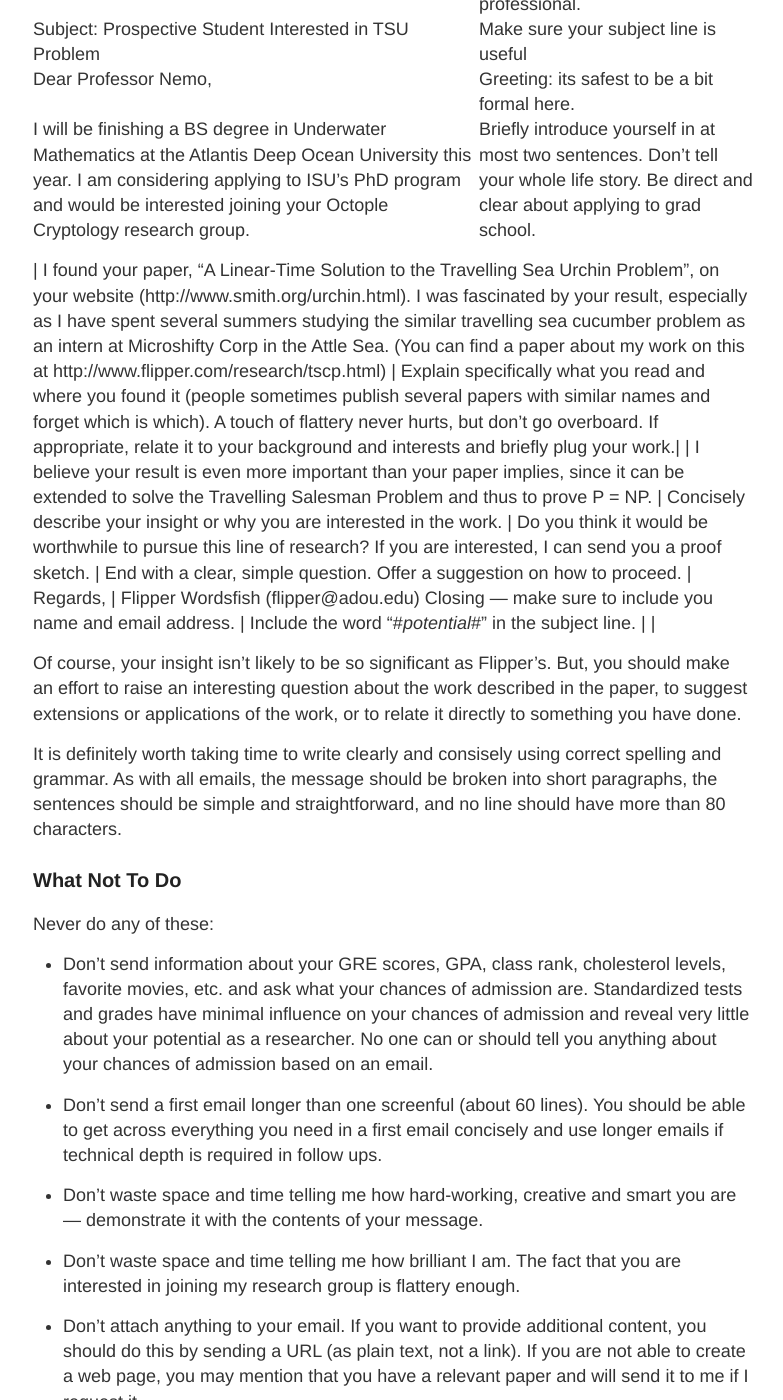
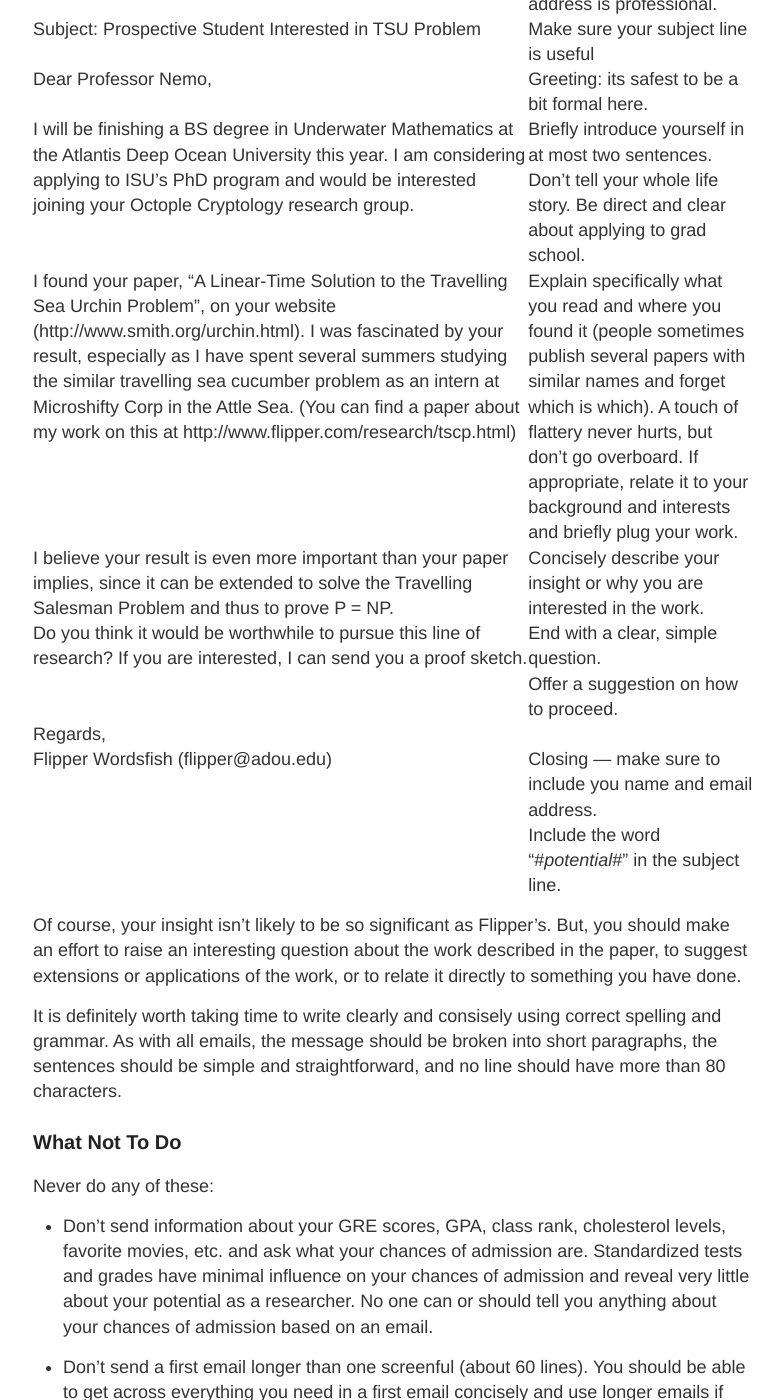
Before and after one commit to hridesh/hridesh.github.io, a Jekyll site: the page built from prospective.md, in a window 1280 px wide and 1400 px high, scrolled down 1092 px. Shown: the whole window, without its empty margins (247-1030 px from the left). Built offline with Jekyll 4.4.1, drawn with Linux system fonts in a browser that asks for light colours.

Commit message:
better format.

```diff
--- a/prospective.md
+++ b/prospective.md
@@ -29,14 +29,13 @@
 | Subject: Prospective Student Interested in TSU Problem  | Make sure your subject line is useful  |
 | Dear Professor Nemo, | Greeting: its safest to be a bit formal here. |
 | I will be finishing a BS degree in Underwater Mathematics at the Atlantis Deep Ocean University this year. I am considering applying to ISU's PhD program and would be interested joining your Octople Cryptology research group. |	Briefly introduce yourself in at most two sentences. Don't tell your whole life story. Be direct and clear about applying to grad school. |
-
-| I found your paper, "A Linear-Time Solution to the Travelling Sea Urchin Problem", on your website (http://www.smith.org/urchin.html). I was fascinated by your result, especially as I have spent several summers studying the similar travelling sea cucumber problem as an intern at Microshifty Corp in the Attle Sea. (You can find a paper about my work on this at http://www.flipper.com/research/tscp.html)	| Explain specifically what you read and where you found it (people sometimes publish several papers with similar names and forget which is which). A touch of flattery never hurts, but don't go overboard. If appropriate, relate it to your background and interests and briefly plug your work.|
-| I believe your result is even more important than your paper implies, since it can be extended to solve the Travelling Salesman Problem and thus to prove P = NP.  |	Concisely describe your insight or why you are interested in the work.
-| Do you think it would be worthwhile to pursue this line of research? If you are interested, I can send you a proof sketch.	| End with a clear, simple question.
-Offer a suggestion on how to proceed.
-| Regards,
-| Flipper Wordsfish (flipper@adou.edu)	Closing — make sure to include you name and email address.
-| Include the word "#*potential*#" in the subject line. |    |
+| I found your paper, "A Linear-Time Solution to the Travelling Sea Urchin Problem", on your website (http://www.smith.org/urchin.html). I was fascinated by your result, especially as I have spent several summers studying the similar travelling sea cucumber problem as an intern at Microshifty Corp in the Attle Sea. (You can find a paper about my work on this at http://www.flipper.com/research/tscp.html)	|  Explain specifically what you read and where you found it (people sometimes publish several papers with similar names and forget which is which). A touch of flattery never hurts, but don't go overboard. If appropriate, relate it to your background and interests and briefly plug your work.|
+| I believe your result is even more important than your paper implies, since it can be extended to solve the Travelling Salesman Problem and thus to prove P = NP.  |	Concisely describe your insight or why you are interested in the work. |
+| Do you think it would be worthwhile to pursue this line of research? If you are interested, I can send you a proof sketch. | End with a clear, simple question. |
+|              | Offer a suggestion on how to proceed. |
+| Regards,     |                                       |
+| Flipper Wordsfish (flipper@adou.edu)	| Closing — make sure to include you name and email address. |
+|                                       | Include the word "#*potential*#" in the subject line. |
 
 Of course, your insight isn't likely to be so significant as Flipper's. But, you should make an effort to raise an interesting question about the work described in the paper, to suggest extensions or applications of the work, or to relate it directly to something you have done.
 
```
